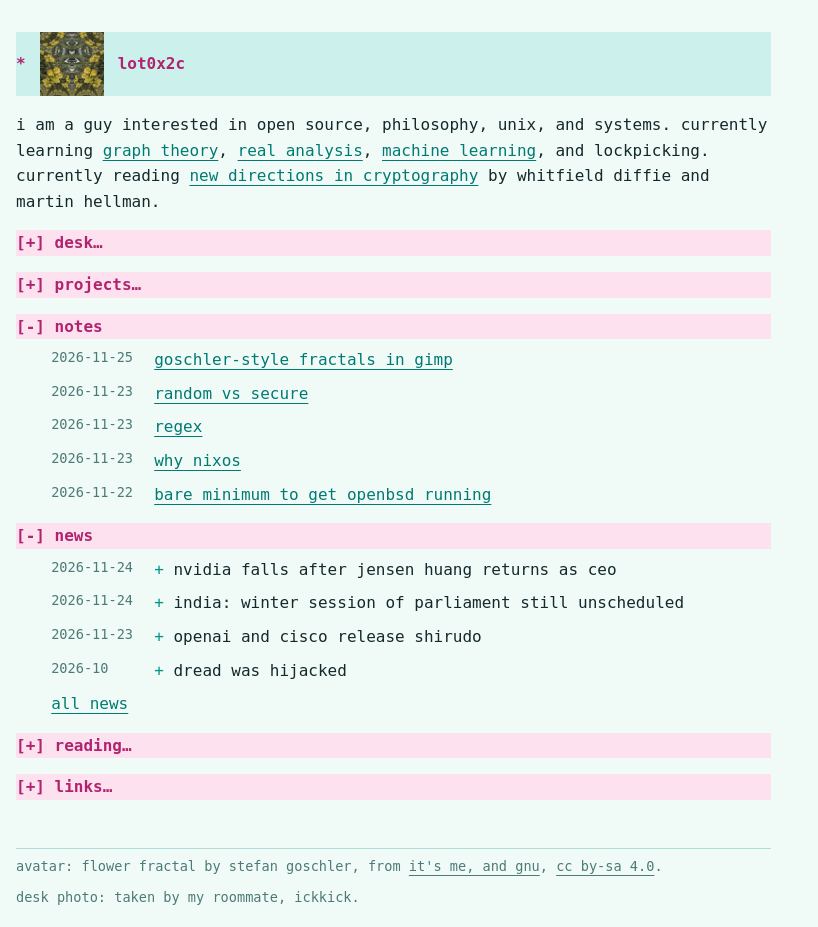
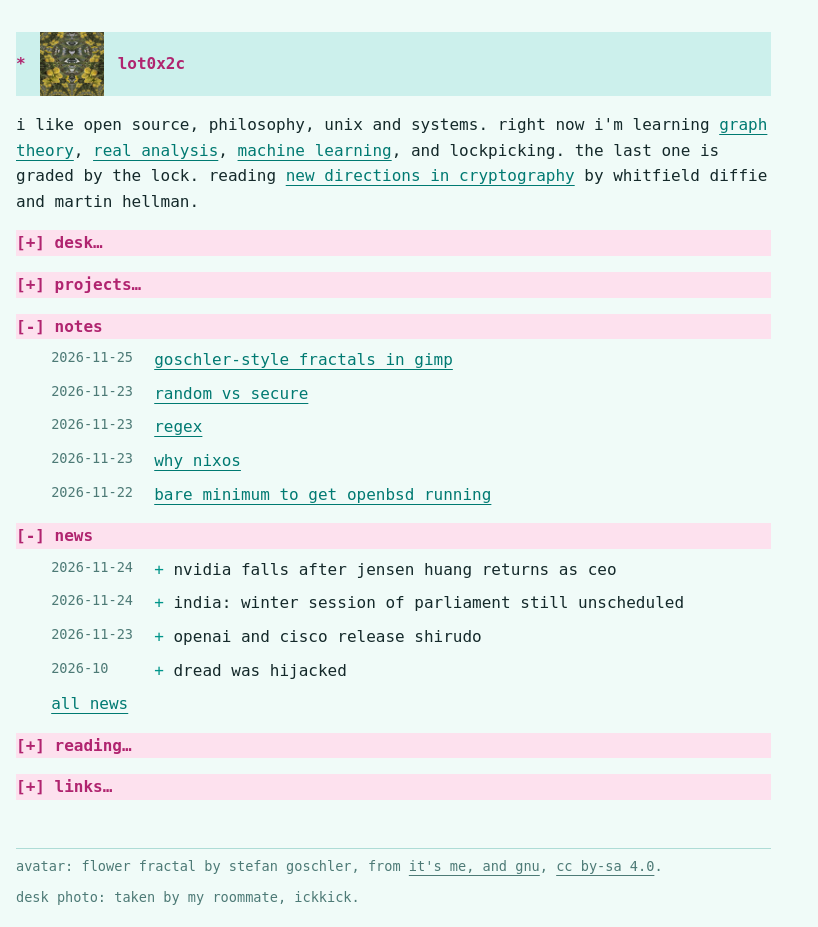
Before and after one commit to lot0x2c/lot0x2c.github.io, a plain HTML site: page index.html in a window 1280 px wide. Shown: the whole page, without its empty margins (0-818 px from the left). Drawn offline with Linux system fonts and the light colour scheme.

Commit message:
rewrite bio
Co-Authored-By: Claude Sonnet 5.5 <noreply@anthropic.com>
Claude-Session: https://claude.ai/code/session_01HLq4n9C5K2trFoQKkXpPcR

```diff
--- a/index.html
+++ b/index.html
@@ -9,9 +9,9 @@
 <body>
 <main>
 <h1><img class="avatar" src="goschler-flower-fractal-medium.jpg" alt="" width="64" height="64">lot0x2c</h1>
-<p>i am a guy interested in open source, philosophy, unix, and systems.
-currently learning <a href="https://dwest.web.illinois.edu/igt/">graph theory</a>, <a href="https://dn760009.eu.archive.org/0/items/kennetharosselementaryanalysis/%5BUndergraduate%20Texts%20in%20Mathematics%5D%20Stephen%20Abbott%20-%20Understanding%20Analysis%20%282015%2C%20Springer%29.pdf">real analysis</a>, <a href="https://www.statlearning.com/">machine learning</a>, and lockpicking.
-currently reading <a href="https://ee.stanford.edu/~hellman/publications/24.pdf">new directions in cryptography</a> by whitfield diffie and martin hellman.</p>
+<p>i like open source, philosophy, unix and systems.
+right now i'm learning <a href="https://dwest.web.illinois.edu/igt/">graph theory</a>, <a href="https://dn760009.eu.archive.org/0/items/kennetharosselementaryanalysis/%5BUndergraduate%20Texts%20in%20Mathematics%5D%20Stephen%20Abbott%20-%20Understanding%20Analysis%20%282015%2C%20Springer%29.pdf">real analysis</a>, <a href="https://www.statlearning.com/">machine learning</a>, and lockpicking. the last one is graded by the lock.
+reading <a href="https://ee.stanford.edu/~hellman/publications/24.pdf">new directions in cryptography</a> by whitfield diffie and martin hellman.</p>
 <details>
 <summary>desk</summary>
 <div class="desk-row">
```
